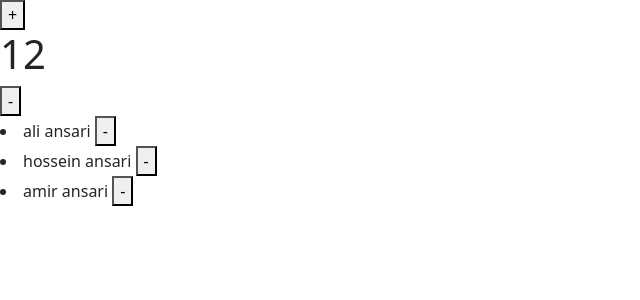
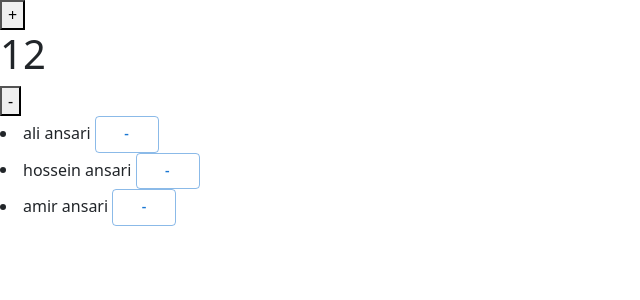
Before and after one commit to hossein-ansari/practice, a React (Create React App) app: page / in a window 1280 px wide. Shown: the top 300 px of the page, without its empty margins (0-640 px from the left). Built offline with nearby package versions, Linux system fonts and the light colour scheme.

Commit message:
add btn with mui commponent

```diff
--- a/package.json
+++ b/package.json
@@ -3,6 +3,8 @@
   "version": "0.1.0",
   "private": true,
   "dependencies": {
+    "@emotion/react": "^11.10.8",
+    "@emotion/styled": "^11.10.8",
     "@mui/material": "^5.12.2",
     "@testing-library/jest-dom": "^5.16.5",
     "@testing-library/react": "^13.4.0",
--- a/src/App.js
+++ b/src/App.js
@@ -43,7 +43,7 @@ export default function App() {
       {users.map((user) => (
         <li>
           {user.name} {user.last}{" "}
-          <button onClick={() => remove(user.name)}>-</button>
+          <Button variant="outlined" onClick={() => remove(user.name)}>-</Button>
         </li>
       ))}
     </div>
```
Also changed, not shown: 1 other file (tests, documents, lock files or other folders).
